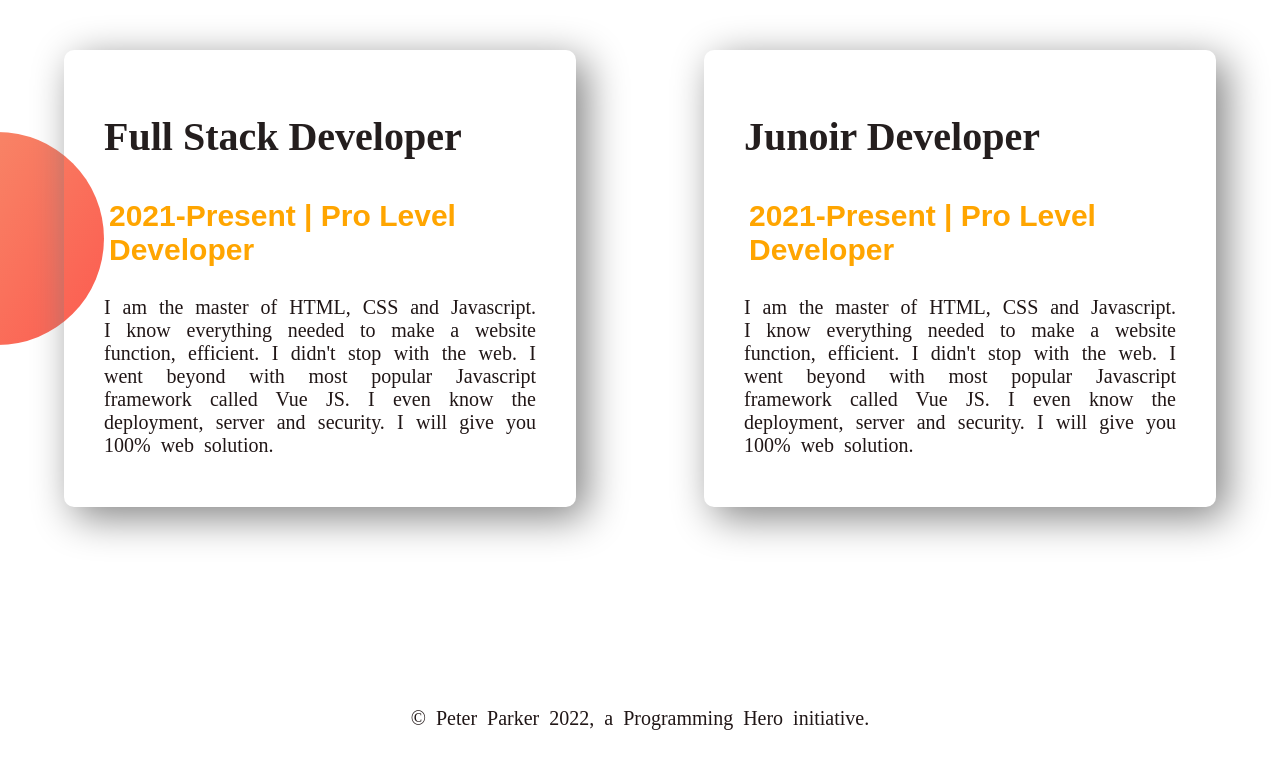
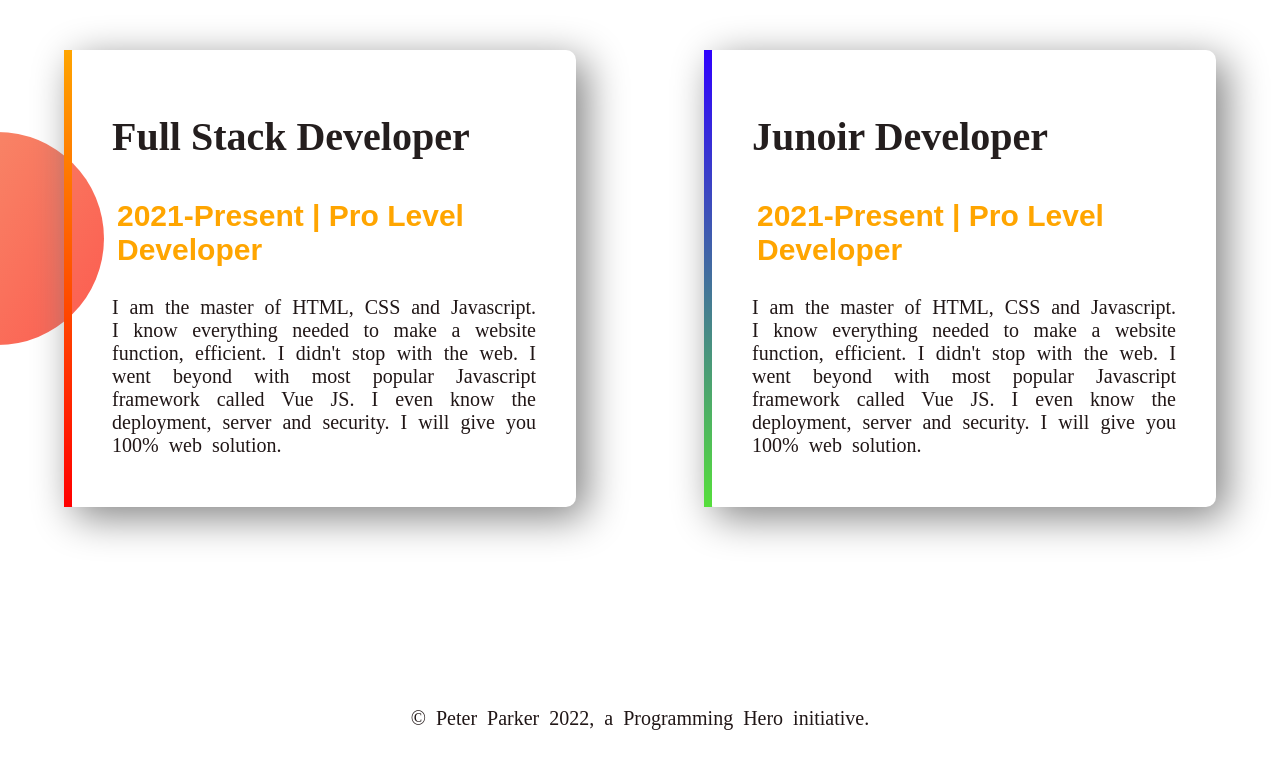
Before and after one commit to kanakWeb/Experience, a plain HTML site: page index.html in a window 1280 px wide. Shown: the part 1445-2205 px from the top of the page. Drawn offline with Linux system fonts and the light colour scheme.

Commit message:
color corrected

```diff
--- a/index.html
+++ b/index.html
@@ -67,7 +67,7 @@
     <section class="exp-section">
         <h1>Experience</h1>
         <div class="experience container-faxibilety">
-            <div class="skill half">
+            <div class="skill half color">
                 <h1>
                     Full Stack Developer
                 </h1>
@@ -78,7 +78,7 @@
                     called
                     Vue JS. I even know the deployment, server and security. I will give you 100% web solution.</p>
             </div>
-            <div class="skill half">
+            <div class="skill half color2">
                 <h1>
                     Junoir Developer
                 </h1>
--- a/style.css
+++ b/style.css
@@ -1,17 +1,21 @@
 body {
   margin: 0;
+
   font-family:Poppins", sans-serif;
-  height: 500px;
+
 }
 .container-faxibilety {
   display: flex;
   margin-bottom: 150px;
+
+
 }
 
 .half {
   width: 50%;
   padding: 20px;
   margin: 20px;
+
 }
 .half img {
   width: 80%;
@@ -19,6 +23,7 @@ body {
 .baner {
   background-image: url(image/top-banner.png);
   background-repeat: no-repeat;
+
 }
 h1 {
   font-size: 40px;
@@ -66,6 +71,7 @@ box-shadow:5px 6px 8px gray;
   padding: 30px 40px;
   box-shadow: 10px 10px 40px gray;
   border-radius: 10px;
+
 }
 h2{
         font-size: 30px;
@@ -86,3 +92,16 @@ h2{
         text-align: center;
         padding: 30px;
     }
+    .color{
+        border-radius: 10px;
+        border-left: 8px solid;
+        border-image: linear-gradient(orange, red);
+        border-image-slice: 1;
+
+    }
+    .color2{
+        border-left: 8px solid;
+        border-image: linear-gradient(rgb(47, 0, 255), rgb(86, 224, 58));
+        border-image-slice: 3;
+
+    }
```
